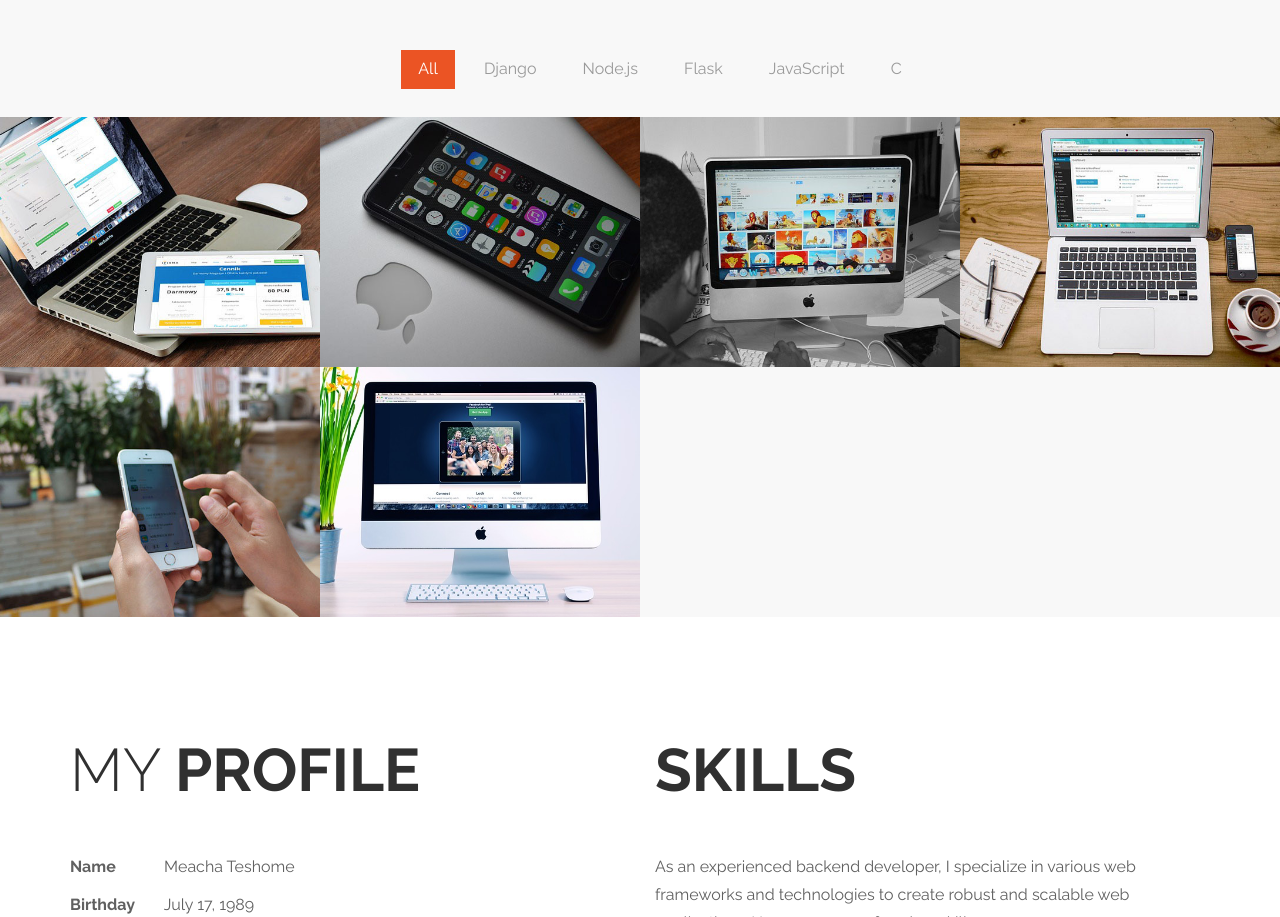
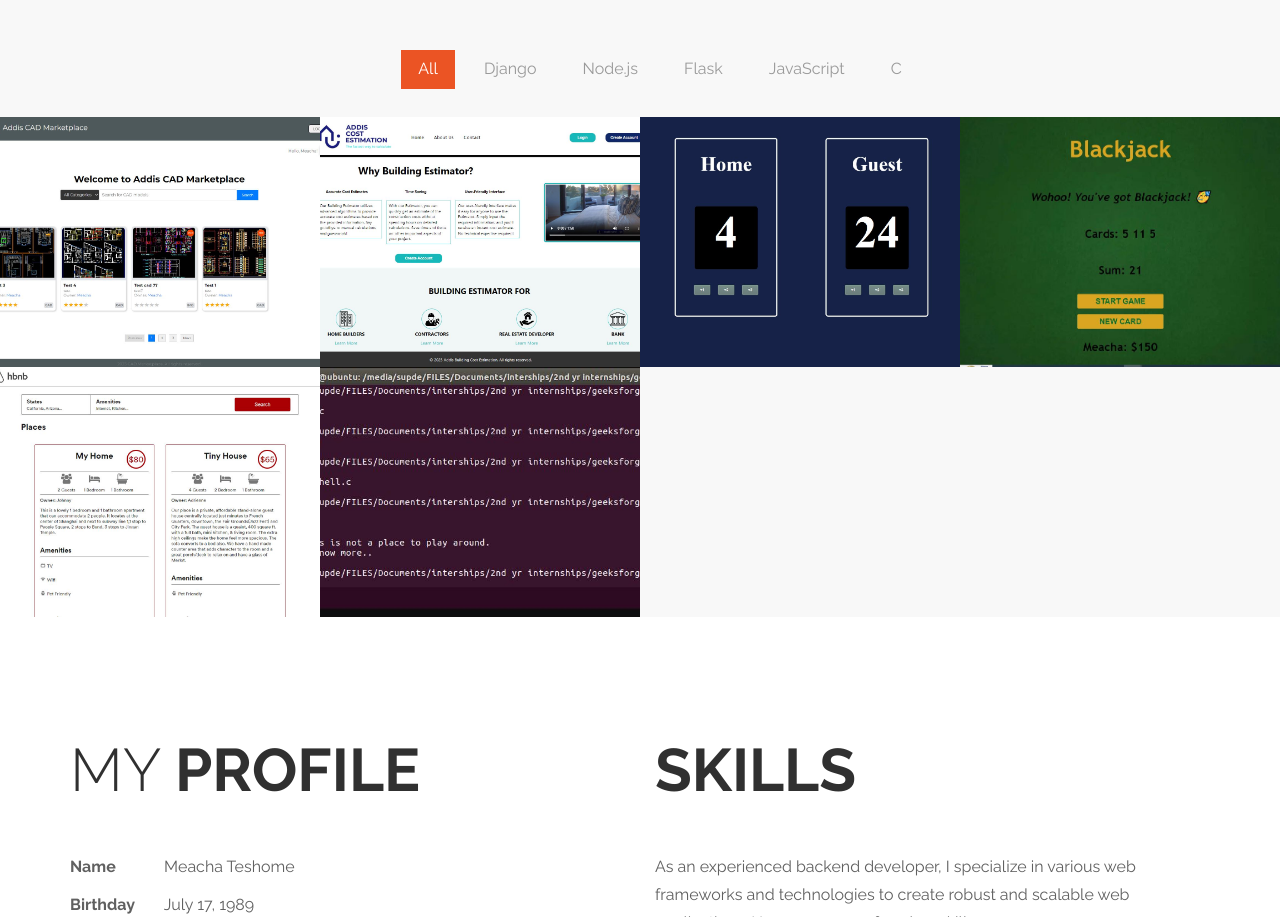
Before and after one commit to Meacha1/My_portfolio_webpage, a plain HTML site: page index.html in a window 1280 px wide. Shown: the part 1774-2691 px from the top of the page. Drawn offline with Linux system fonts and the light colour scheme.

Commit message:
images_edited

```diff
--- a/index.html
+++ b/index.html
@@ -128,7 +128,7 @@ https://templatemo.com/tm-464-ultra-profile
 								<!-- Project: Addis CAD Marketplace -->
 								<div class="iso-box django col-md-3 col-sm-3 col-xs-12">
 									<div class="portfolio-thumb">
-										<img src="images/portfolio-img1.jpg" class="fluid-img" alt="Addis CAD Marketplace">
+										<img src="images/Addis cad marketplace.JPG" class="fluid-img" alt="Addis CAD Marketplace">
 										<div class="portfolio-overlay">
 											<h3 class="portfolio-item-title">Addis CAD Marketplace</h3>
 											<p>User Authentication, File Upload, Search, Rating & Reviews, User Dashboard, Security, Responsive Design, Admin Panel</p>
@@ -139,7 +139,7 @@ https://templatemo.com/tm-464-ultra-profile
 								<!-- Project: Addis Cost Estimation Web Application -->
 								<div class="iso-box nodejs javascript col-md-3 col-sm-3 col-xs-12">
 									<div class="portfolio-thumb">
-										<img src="images/portfolio-img2.jpg" class="fluid-img" alt="Addis Cost Estimation Web Application">
+										<img src="images/Addis cost estimation.JPG" class="fluid-img" alt="Addis Cost Estimation Web Application">
 										<div class="portfolio-overlay">
 											<h3 class="portfolio-item-title">Addis Cost Estimation</h3>
 											<p>Real-time Market Data, Database Management, User Registration & Authentication, Subscription Tiers, BOQ Generator, Payment Integration, Frontend & Backend Development</p>
@@ -150,7 +150,7 @@ https://templatemo.com/tm-464-ultra-profile
 								<!-- Project: Basketball Point Counter -->
 								<div class="iso-box javascript col-md-3 col-sm-3 col-xs-12">
 									<div class="portfolio-thumb">
-										<img src="images/portfolio-img3.jpg" class="fluid-img" alt="Basketball Point Counter">
+										<img src="images/Basketball Point Counter.jpg" class="fluid-img" alt="Basketball Point Counter">
 										<div class="portfolio-overlay">
 											<h3 class="portfolio-item-title">Basketball Point Counter</h3>
 											<p>DOM Manipulation, Event Handling, Web Development Fundamentals, User Interface Design</p>
@@ -161,7 +161,7 @@ https://templatemo.com/tm-464-ultra-profile
 								<!-- Project: Simple Blackjack Game -->
 								<div class="iso-box javascript col-md-3 col-sm-3 col-xs-12">
 									<div class="portfolio-thumb">
-										<img src="images/portfolio-img4.jpg" class="fluid-img" alt="Simple Blackjack Game">
+										<img src="images/Blackjack.JPG" class="fluid-img" alt="Simple Blackjack Game">
 										<div class="portfolio-overlay">
 											<h3 class="portfolio-item-title">Simple Blackjack Game</h3>
 											<p>DOM Manipulation, Event Handling, Game Logic, User Interface Design</p>
@@ -172,7 +172,7 @@ https://templatemo.com/tm-464-ultra-profile
 								<!-- Project: Airbnb Clone -->
 								<div class="iso-box flask col-md-3 col-sm-3 col-xs-12">
 									<div class="portfolio-thumb">
-										<img src="images/portfolio-img5.jpg" class="fluid-img" alt="Airbnb Clone">
+										<img src="images/Airbnb.JPG" class="fluid-img" alt="Airbnb Clone">
 										<div class="portfolio-overlay">
 											<h3 class="portfolio-item-title">Airbnb Clone</h3>
 											<p>User Authentication, Property Listing, Search, Booking Management, Responsive Design</p>
@@ -183,7 +183,7 @@ https://templatemo.com/tm-464-ultra-profile
 								<!-- Project: Simple Shell Implementation in C -->
 								<div class="iso-box c col-md-3 col-sm-3 col-xs-12">
 									<div class="portfolio-thumb">
-										<img src="images/portfolio-img6.jpg" class="fluid-img" alt="Simple Shell Implementation in C">
+										<img src="images/Simple_shell.JPG" class="fluid-img" alt="Simple Shell Implementation in C">
 										<div class="portfolio-overlay">
 											<h3 class="portfolio-item-title">Simple Shell Implementation in C</h3>
 											<p>Command-line Interface, Process Management, Input/Output Redirection, Error Handling</p>
```
Also changed, not shown: images/Addis cad marketplace.JPG (added), images/Addis cost estimation.JPG (added), images/Airbnb.JPG (added), images/Basketball Point Counter.jpg (added), images/Blackjack.JPG (added), images/Simple_shell.JPG (added).
